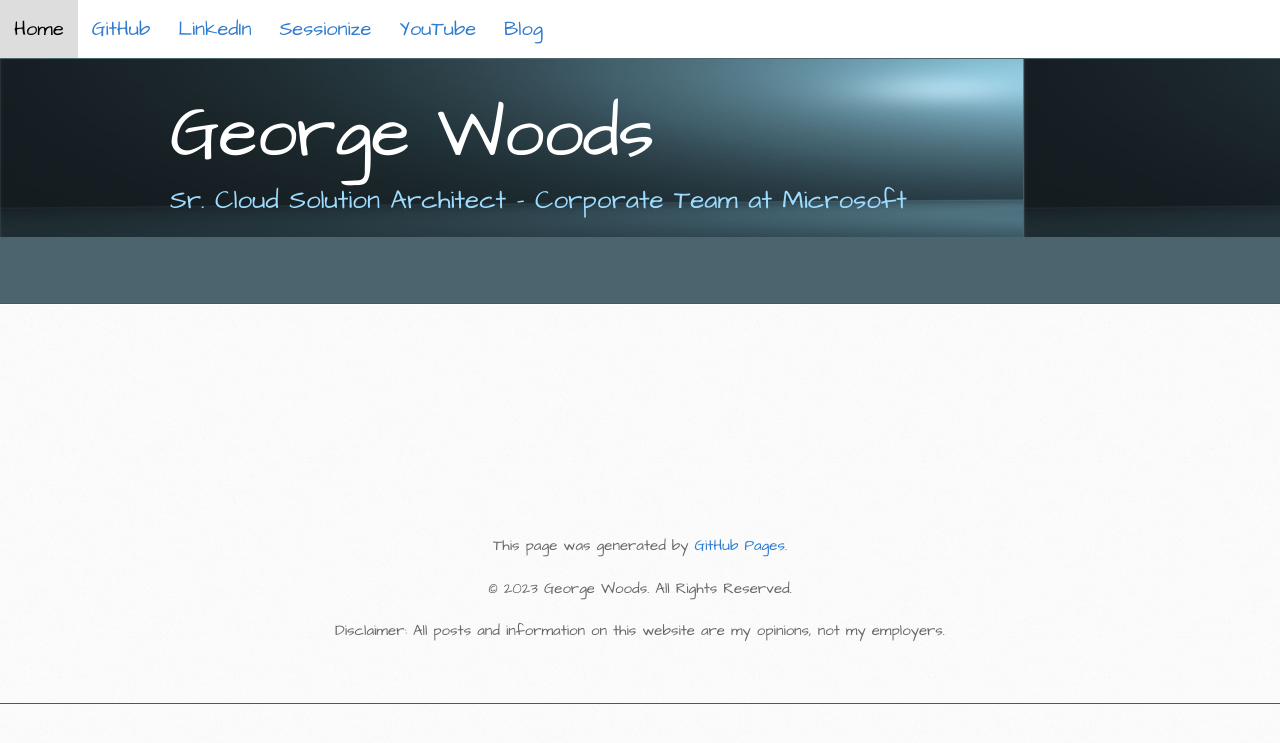
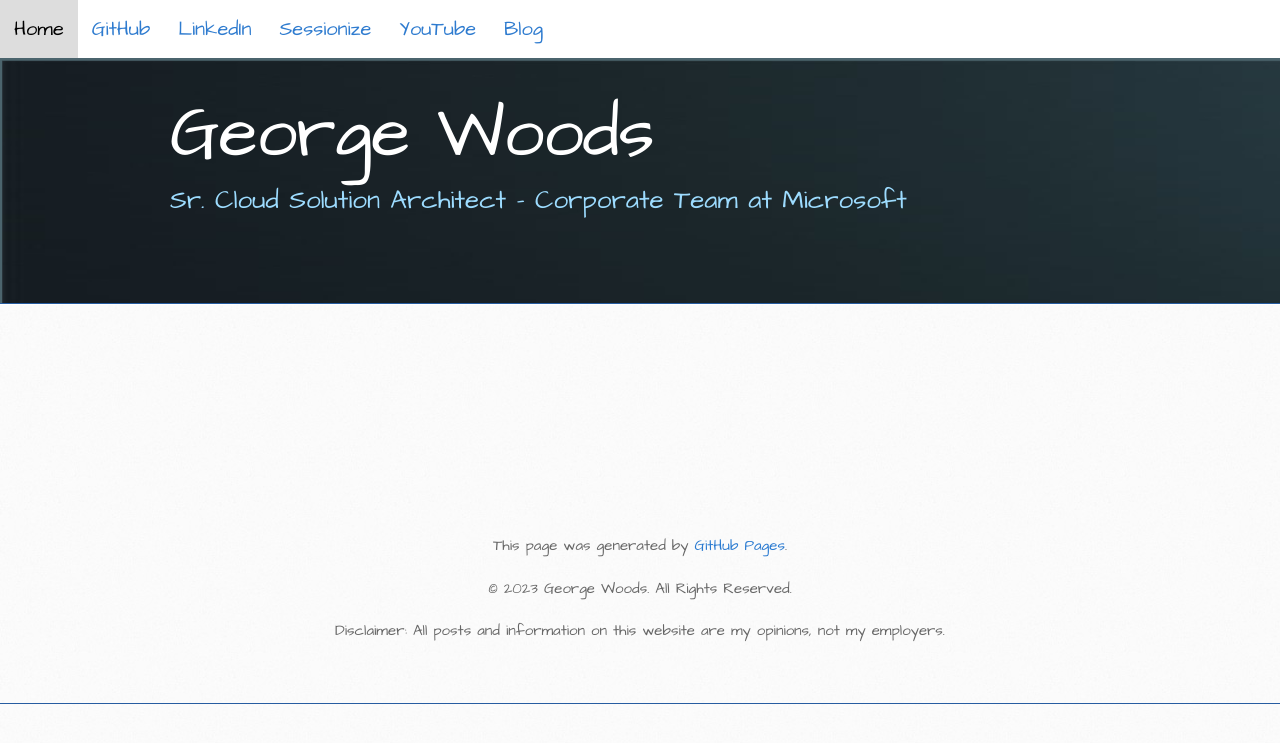
Before and after one commit to gvwoods/gvwoods.github.io, a Jekyll site: the page built from report-test.md, in a window 1280 px wide. Shown: the top 743 px of the page. Built offline with Jekyll 4.4.1, drawn with Linux system fonts in a browser that asks for light colours.

Commit message:
Update stylesheet.css

```diff
--- a/stylesheets/stylesheet.css
+++ b/stylesheets/stylesheet.css
@@ -494,7 +494,7 @@
   padding-top: 40px;
   padding-bottom: 40px;
   font-family: 'Architects Daughter', 'Helvetica Neue', Helvetica, Arial, serif;
-  background: #4B646D url(../images/webbanner.png) 0 0 repeat-x;
+  background: #4B646D url(../images/webbanner1.png) 0 0 repeat-x;
   border-bottom: solid 1px #275da1;
 }
 
```
